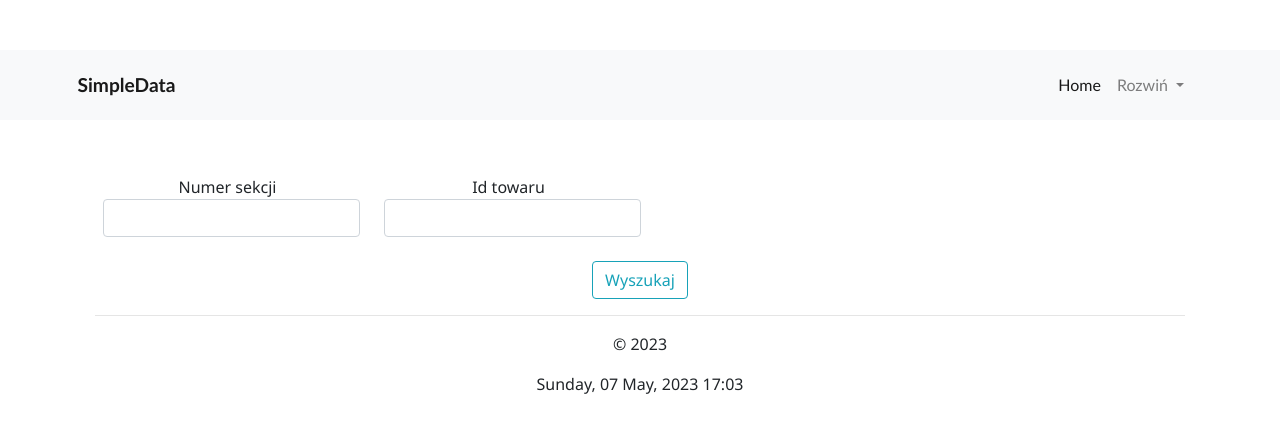
After one commit to Grgor92/Aplikacja-Baz-Danych-Projekt, a Flask app: page /magazyn_towar in a window 1280 px wide. The commit adds this page. Shown: the top 433 px of the page. Run offline with Flask 3, Linux system fonts and the light colour scheme.

Commit message:
Dodana podstrona do podglądu magazynu z niekompletnym forlumarzem(UZUPEŁNIE PO USTALENIACH)

```diff
--- a/SimpleData-Projekt/SimpleData/forms.py
+++ b/SimpleData-Projekt/SimpleData/forms.py
@@ -48,3 +48,8 @@ class uzytkownicy(FlaskForm):
     haslo = StringField('Hasło')
     typ = SelectField('Typ', choices=[('1', '1'), ('2', '2')])
     submit = SubmitField('Wyszukaj')
+
+class magazyn_towar(FlaskForm):
+    nr_sekcji = StringField('Numer sekcji')
+    id_towaru = IntegerField('Id towaru')
+    submit = SubmitField('Wyszukaj')
--- a/SimpleData-Projekt/SimpleData/templates/dokumenty_historyczne.html
+++ b/SimpleData-Projekt/SimpleData/templates/dokumenty_historyczne.html
@@ -44,7 +44,7 @@
             </div>
         </fieldset>
 
-        <div class="form-group">
+        <div class="form-group text-center">
             {{ form.submit(class="btn btn-outline-info") }}
         </div>
     </form>
--- a/SimpleData-Projekt/SimpleData/templates/kontrahenci.html
+++ b/SimpleData-Projekt/SimpleData/templates/kontrahenci.html
@@ -44,7 +44,7 @@
             </div>
         </fieldset>
 
-        <div class="form-group">
+        <div class="form-group text-center">
             {{ form.submit(class="btn btn-outline-info") }}
         </div>
     </form>
--- /dev/null
+++ b/SimpleData-Projekt/SimpleData/templates/magazyn_towar.html
@@ -0,0 +1,28 @@
+{% extends "layout.html" %}
+{%block content%}
+<!--Miejsce na formualrz do przeszukiwania magazyu z towarem-->
+<div class="content-section">
+    <form method="POST" action="">
+        {{ form.hidden_tag() }}
+        <fieldset class="form-group">
+            <div class="form-inline">
+                <div class="form-group mr-3 mb-2 d-block">
+                    <div class="d-block text-center">
+                        <label for="{{ form.nr_sekcji.id }}" class="form-control-label">{{ form.nr_sekcji.label }}</label>
+                    </div>
+                    {{ form.nr_sekcji(class="form-control ml-2") }}
+                </div>
+                <div class="form-group mr-3 mb-2 d-block">
+                    <div class="d-block text-center">
+                        <label for="{{ form.id_towaru.id }}" class="form-control-label">{{ form.id_towaru.label }}</label>
+                    </div>
+                    {{ form.id_towaru(class="form-control ml-2") }}
+                </div>
+        </fieldset>
+
+        <div class="form-group text-center">
+            {{ form.submit(class="btn btn-outline-info") }}
+        </div>
+    </form>
+</div>
+{%endblock%}
--- a/SimpleData-Projekt/SimpleData/templates/przeszukiwanie.html
+++ b/SimpleData-Projekt/SimpleData/templates/przeszukiwanie.html
@@ -39,7 +39,7 @@
         </fieldset>
 
 
-        <div class="form-group">
+        <div class="form-group text-center">
             {{ form.submit(class="btn btn-outline-info") }}
         </div>
     </form>
--- a/SimpleData-Projekt/SimpleData/templates/uzytkownicy.html
+++ b/SimpleData-Projekt/SimpleData/templates/uzytkownicy.html
@@ -32,7 +32,7 @@
             </div>
         </fieldset>
 
-        <div class="form-group">
+        <div class="form-group text-center">
             {{ form.submit(class="btn btn-outline-info") }}
         </div>
     </form>
--- a/SimpleData-Projekt/SimpleData/views.py
+++ b/SimpleData-Projekt/SimpleData/views.py
@@ -3,7 +3,7 @@ from enum import Flag
 from flask import render_template, jsonify, redirect, url_for, flash, session
 from SimpleData import app
 from datetime import datetime
-from .forms import RegistrationForm, LoginForm, przeszukiwanie_d, dok_historyczne, kontrahenci, uzytkownicy # import z innego pliku w tym samym miejscu musi zawierać . przed nazwą
+from .forms import RegistrationForm, LoginForm, przeszukiwanie_d, dok_historyczne, kontrahenci, uzytkownicy, magazyn_towar # import z innego pliku w tym samym miejscu musi zawierać . przed nazwą
 from SimpleData import db
 from .tabele import Users
 from sqlalchemy import inspect
@@ -113,3 +113,14 @@ def uzytkownicy_t():
         ur = user,
         form=form
     )
+
+@app.route('/magazyn_towar', methods=['GET', 'POST'])
+def magazyn_towar_t():
+    form = magazyn_towar()
+    user = session.get('user', None)
+    return render_template(
+        "magazyn_towar.html",
+        title = "SimpleData",
+        ur = user,
+        form=form
+    )
```
Also changed, not shown: 1 other file.
